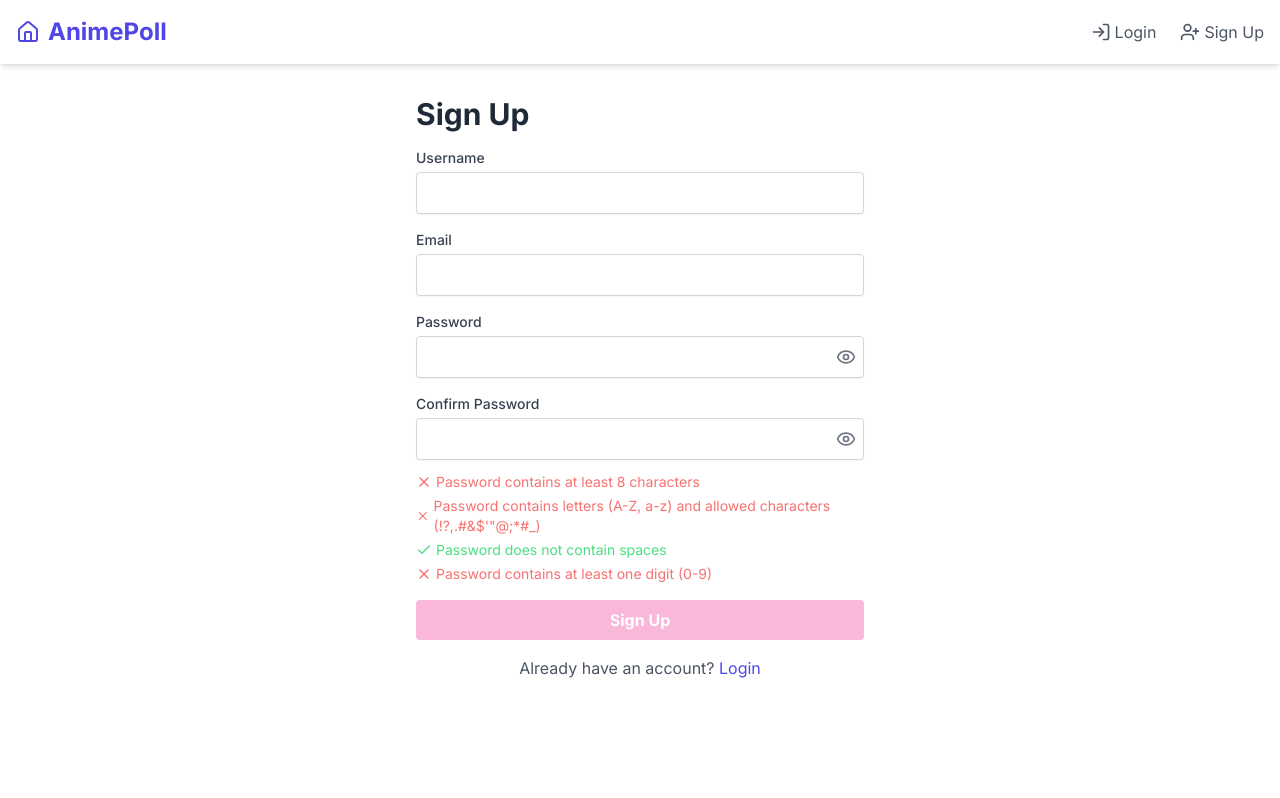
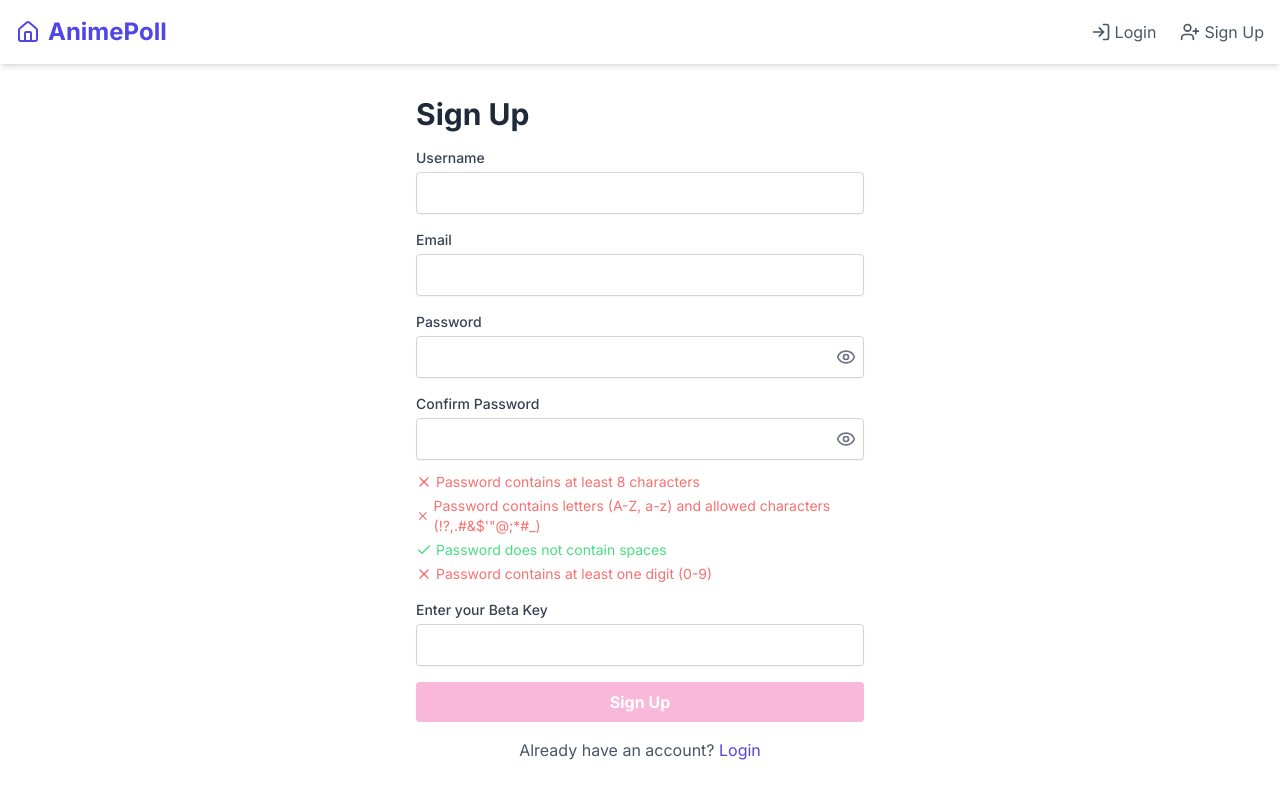
Before and after one commit to malutkah/animepoll-frontend, a Next.js app: page /signup in a window 1280 px wide. Built offline with nearby package versions, Linux system fonts and the light colour scheme.

Commit message:
added beta key input for signup

```diff
--- a/app/components/SignupForm.tsx
+++ b/app/components/SignupForm.tsx
@@ -11,6 +11,7 @@ const SignupForm = () => {
     const [username, setUsername] = useState('')
     const [password, setPassword] = useState('')
     const [password2, setPassword2] = useState('')
+    const [betaKey, setBetaKey] = useState('')
 
     // Combined error for server or overall errors
     const [error, setError] = useState('')
@@ -104,7 +105,7 @@ const SignupForm = () => {
             const res = await fetch(baseURL()+"/auth/register", {
                 method: "POST",
                 headers: {"Content-Type": "application/json"},
-                body: JSON.stringify({email, username, password}),
+                body: JSON.stringify({email, username, password, "beta_key":betaKey}),
             })
 
             const data = await res.json()
@@ -233,6 +234,23 @@ const SignupForm = () => {
                     </p>
 
                 </div>
+
+                <div>
+                    <label htmlFor="username"
+                           className="block text-sm font-medium text-gray-700 dark:text-gray-300">
+                        Enter your Beta Key
+                    </label>
+                    <input
+                        type="password"
+                        id="betakey"
+                        name="betakey"
+                        value={betaKey}
+                        onChange={(e) => setBetaKey(e.target.value)}
+                        className="mt-1 block w-full px-3 py-2 bg-white dark:bg-gray-800 border border-gray-300 dark:border-gray-700 rounded shadow-sm focus:outline-none focus:ring-indigo-500 focus:border-indigo-500"
+                    />
+                    {errorUsername && <p className="mt-2 text-red-400 text-sm">{errorUsername}</p>}
+                </div>
+
                 {error && <p className="mt-2 text-red-400 text-sm">{error}</p>}
                 <button
                     type="submit"
```
